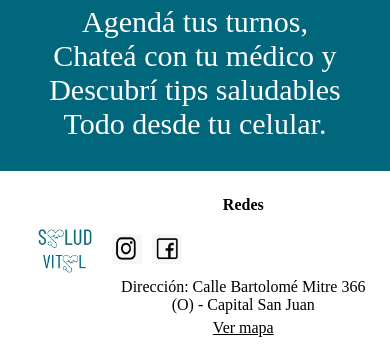
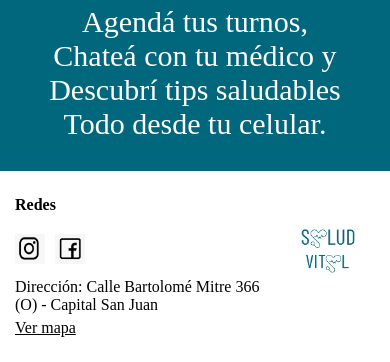
Before and after one commit to diazbrenda6595-arch/integradorfigma, a plain HTML site: page index.html in a window 390 px wide. Shown: the part 1567-1929 px from the top of the page. Drawn offline with Linux system fonts and the light colour scheme; a web font is replaced by a local one.

Commit message:
Update style.css
ARREGLANDO FOOTER

```diff
--- a/style.css
+++ b/style.css
@@ -675,14 +675,12 @@ body {
     footer {
         flex-direction: row;
         align-items: flex-start;
-        text-align: center;
         padding: 20px 15px;
         justify-content: space-between;
+        text-align: left;
     }
 
     footer .derecha {
-        order: -1;
-        margin-bottom: 15px;
     }
 
     footer img {
```
